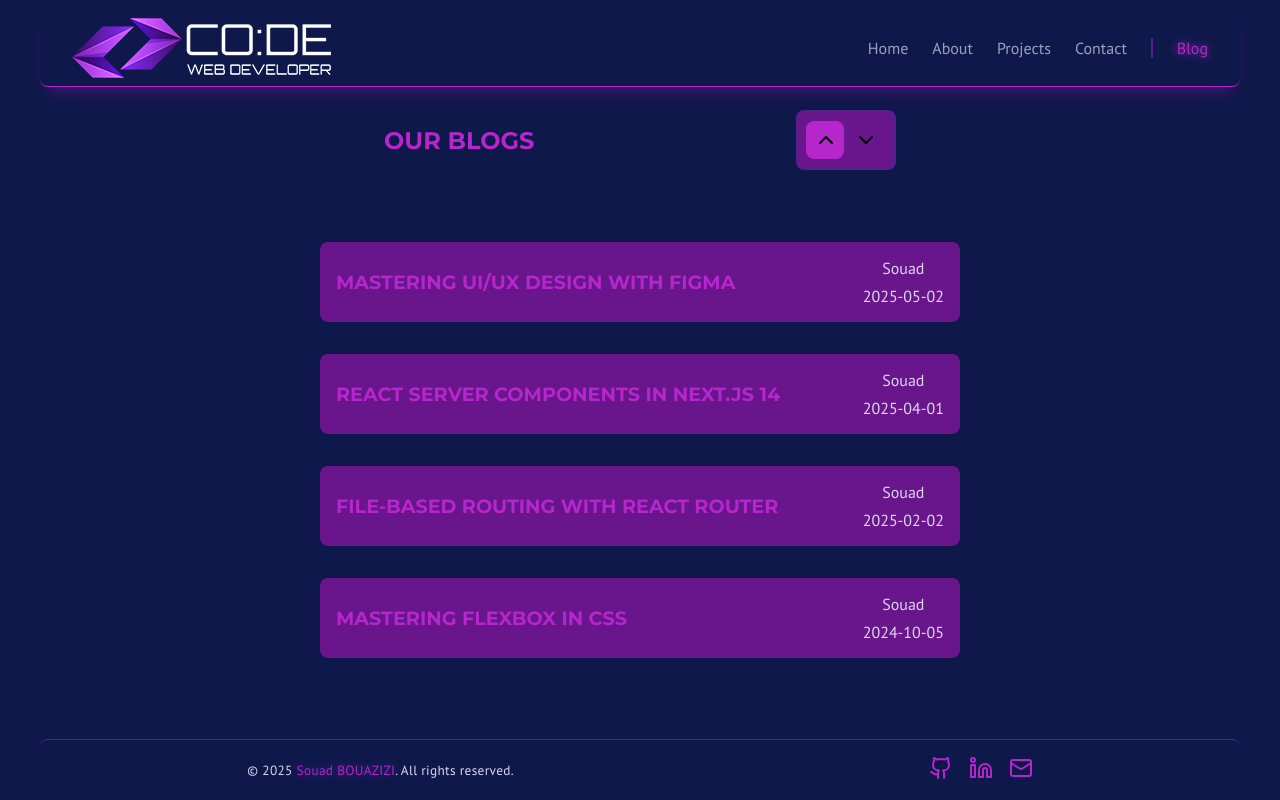
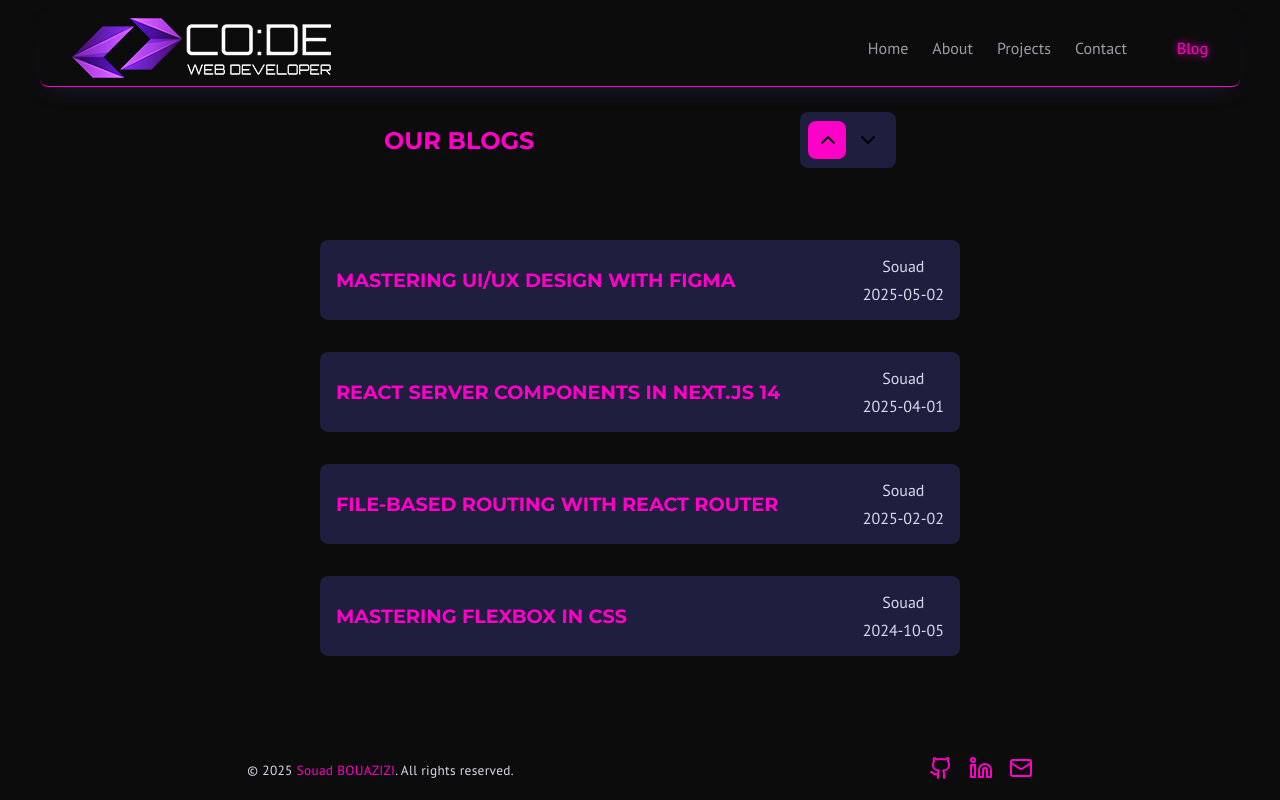
Before and after one commit to souadbouazizi/portfolio, a Next.js app: page /blog in a window 1280 px wide. Built offline with nearby package versions, Linux system fonts and the light colour scheme.

Commit message:
change color

```diff
--- a/styles/globals.css
+++ b/styles/globals.css
@@ -1,11 +1,11 @@
 :root {
-  --color-primary: #B526CB;
+  --color-primary: #ff00c8;
   --color-success: #10b981;
   --color-error: #ef4444;
-  --color-bg: #0E184A;
+  --color-bg: #0c0c0c ;
   --color-text: #dcd9ec;
-  --color-card: #69158C;
-  --color-muted: #4F228C ;
+  --color-card: #1e1e3f;
+  --color-muted: #eceff4git ;
 
 
   --font-size-lg: 2.5rem;
```
Also changed, not shown: public/assets/hero.jpg.
